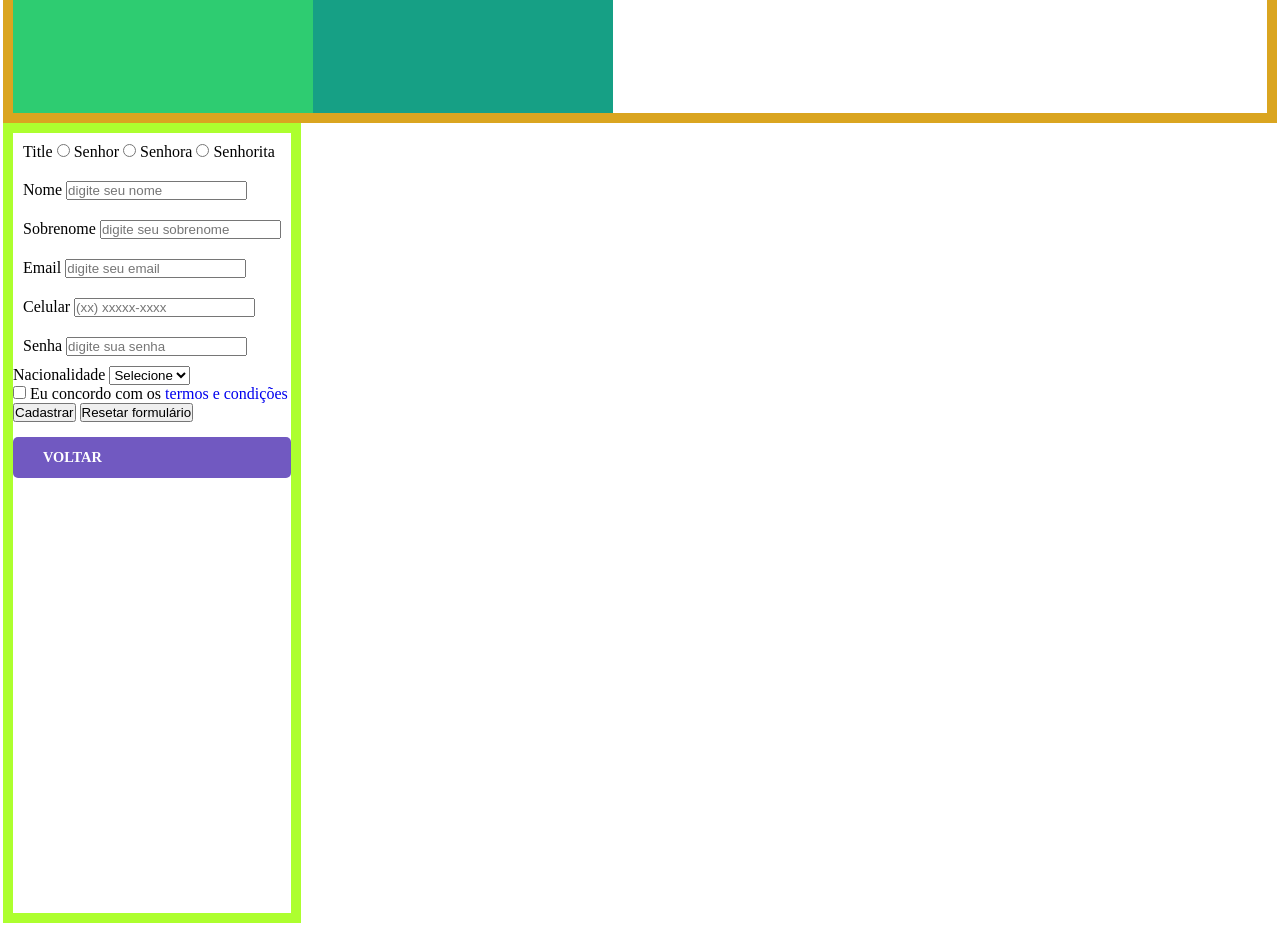
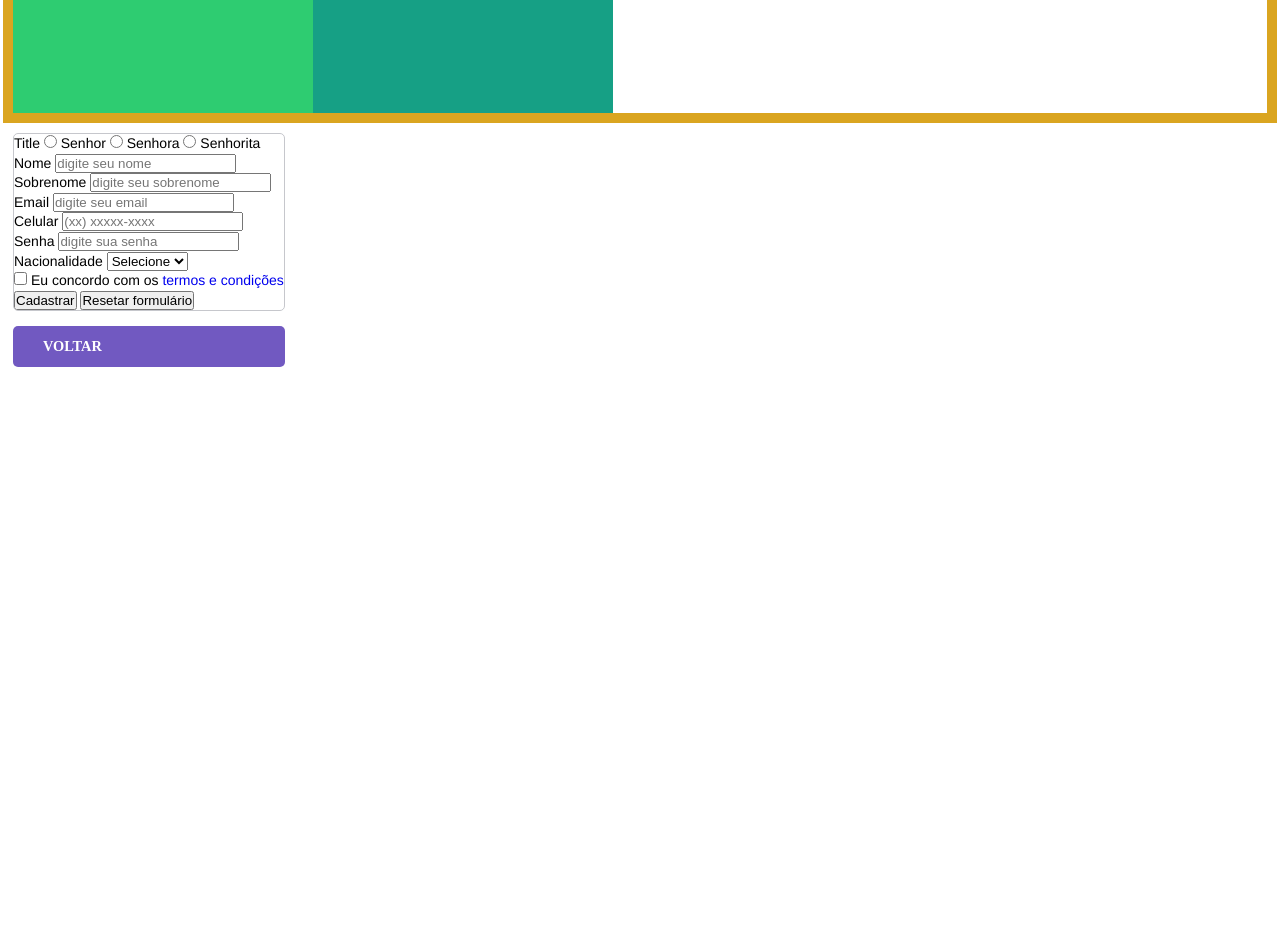
Before and after one commit to ezequielFaustino/responsive_pages, a plain HTML site: page templates/form.html in a window 1280 px wide. Shown: the part 680-1606 px from the top of the page. Drawn offline with Linux system fonts and the light colour scheme.

Commit message:
alterado estilo form

```diff
--- a/assets/css/styles.css
+++ b/assets/css/styles.css
@@ -38,14 +38,23 @@ a {
 /* Form */
 #form {
   display: flex;
-  border: 10px solid greenyellow;
   height: 100vh;
   flex-direction: column;
   flex-wrap: wrap;
+  padding: 10px;
+}
+
+#form form {
+  border: 1px solid #c6c7cc;
+  border-radius: 5px;
+  font: 14px/1.4 "Helvetica Neue", Helvetica, Arial, sans-serif;
+  overflow: hidden;
 }
 
 #form .input-field {
-  padding: 10px;
+  border: 0;
+  margin: 0;
+  padding: 0;
 }
 
 /* Estilos padrao para deixar cada box visivel */
```
